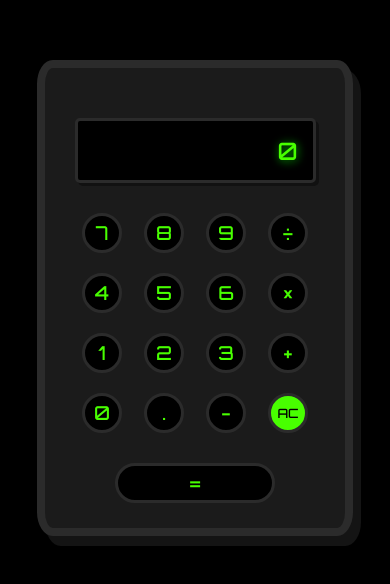
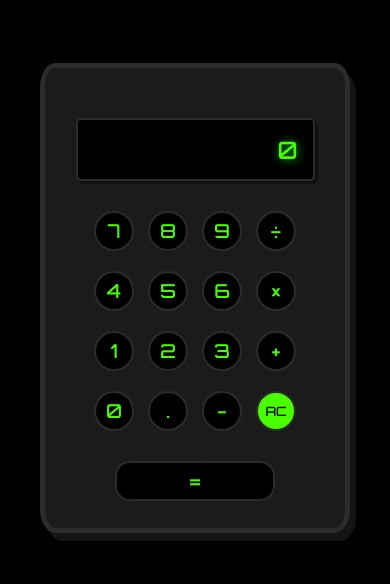
Before and after one commit to hun-ah/basic-calculator, a plain HTML site: page index.html in a window 390 px wide. Shown: the part 124-708 px from the top of the page. Drawn offline with Linux system fonts and the light colour scheme.

Commit message:
styling changes to buttons on mobile

```diff
--- a/style.css
+++ b/style.css
@@ -7,7 +7,8 @@ body {
    display: flex;
    align-items: center;
    justify-content: center;
-   height: 100vh;
+   /* height: 100%; */
+   min-height: 100vh;
    margin: 0;
 }
 
@@ -64,6 +65,11 @@ body {
    margin-bottom: 20px;
 }
 
+.button {
+   display: flex;
+   align-items: center;
+   justify-content: center;
+}
 
 button {
    background: rgb(0, 0, 0);
@@ -101,11 +107,14 @@ button:hover {
 
 @media screen and (max-width: 450px) {
    .calculator {
+      border: 5px solid rgb(43, 43, 43);
+      box-shadow: 6px 8px rgb(20, 20, 20);
       width: 300px;
       height: 460px;
    }
 
    .display {
+      border: 2px solid rgb(43, 43, 43);
       width: 220px;
       height: 40px;
       font-size: 1.5rem;
@@ -117,18 +126,20 @@ button:hover {
    }
 
    button {
+      border: 2px solid rgb(43, 43, 43);
       width: 40px;
       height: 40px;
-      margin: 0 11px;
+      margin: 0 7px;
       font-size: 1.2rem;
    }
 
    .equals {
-      border-radius: 20px;
+      border-radius: 15px;
       width: 160px;
    }
 
    .AC {
       font-size: 0.8rem;
    }
+
 }
```
